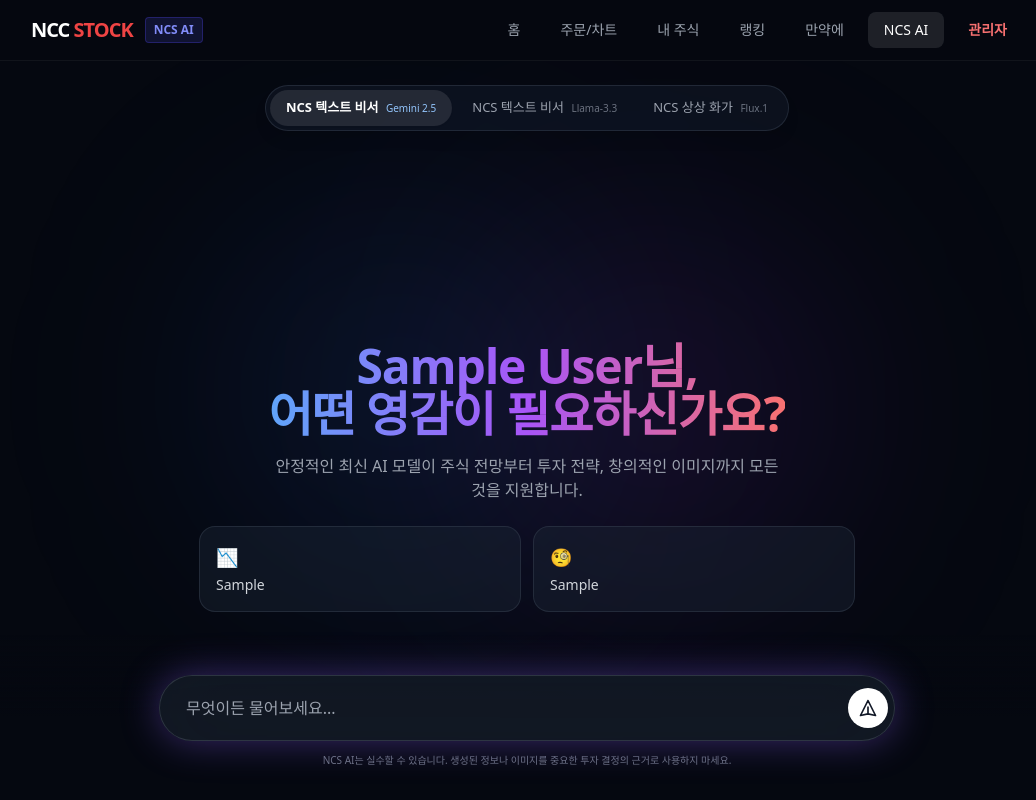
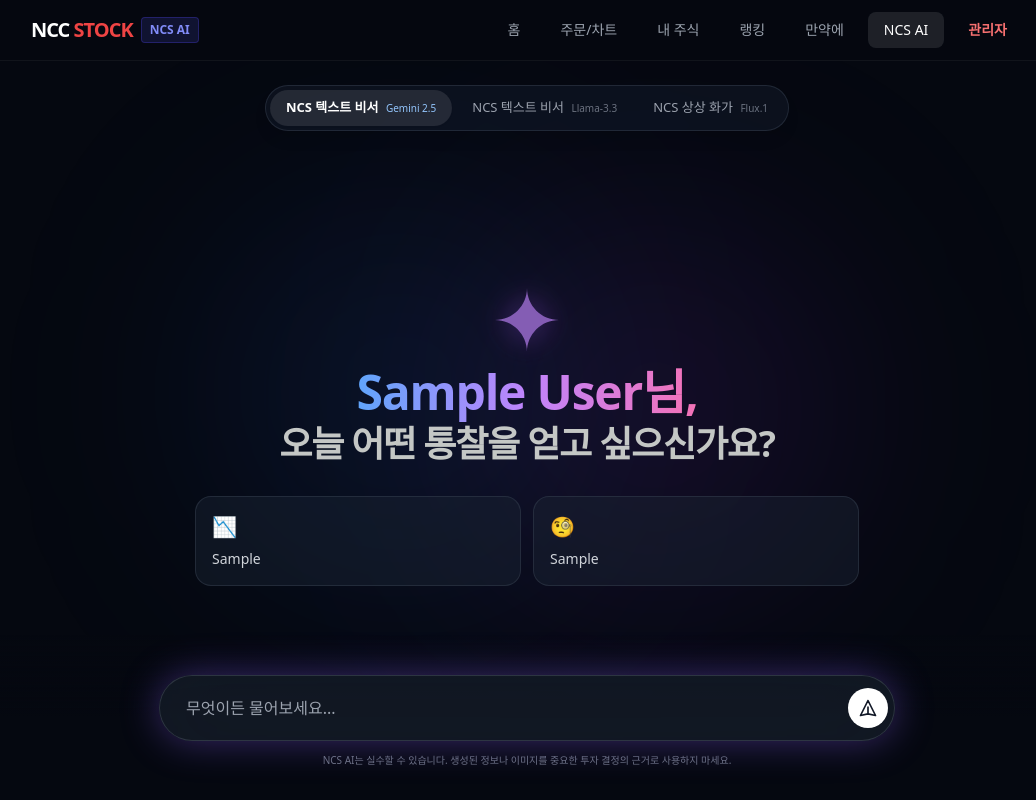
Before and after one commit to nodejs0330-cloud/my-stock-app, a Flask app: template templates/ai.html in a window 1280 px wide. Shown: the whole page, without its empty margins (113-1149 px from the left). Run offline with Flask 3, Linux system fonts and the light colour scheme; the visitor is signed in with stand-in values (Sample User, id 1); the template is opened without the code that fills it: most values are stand-ins (such as "Sample title", 1, 10 or a date in 2020); some libraries are stand-ins or nearby versions.

Commit message:
ui 개선

```diff
--- a/templates/ai.html
+++ b/templates/ai.html
@@ -21,8 +21,19 @@
 
     <header class="w-full bg-[#050810]/80 backdrop-blur-md border-b border-white/5 sticky top-0 z-40">
         <div class="max-w-5xl mx-auto px-4 py-3 flex justify-between items-center">
-            <div class="flex items-center space-x-3">
-                <span class="text-xl font-black text-white tracking-tighter">NCC <span class="text-red-500">STOCK</span></span>
+
+            <!-- 상단 로고 (모바일/데스크탑 분기) -->
+            <div class="flex items-center space-x-2">
+                <!-- 데스크탑에서는 NCC STOCK -->
+                <span class="hidden md:inline text-xl font-black text-white tracking-tighter">NCC <span class="text-red-500">STOCK</span></span>
+
+                <!-- 모바일에서는 (로고) NCS AI -->
+                <span class="md:hidden flex items-center space-x-1.5 text-white font-bold text-lg">
+                    <svg class="w-5 h-5 text-purple-400 drop-shadow-[0_0_8px_rgba(168,85,247,0.5)]" fill="currentColor" viewBox="0 0 24 24"><path d="M12 0C12 6.627 17.373 12 24 12C17.373 12 12 17.373 12 24C12 17.373 6.627 12 0 12C6.627 12 12 6.627 12 0Z"/></svg>
+                    <span>NCS AI</span>
+                </span>
+
+                <!-- 데스크탑 전용 뱃지 -->
                 <span class="hidden md:inline-block text-xs font-bold text-indigo-400 bg-indigo-900/30 px-2 py-1 rounded border border-indigo-800/50">NCS AI</span>
             </div>
 
@@ -57,24 +68,28 @@
         </div>
 
         <div id="welcome-message" class="flex flex-col items-center justify-center flex-grow mt-2 md:mt-10 transition-opacity duration-500 min-h-[300px]">
-            <!-- Gemini 스타일 SVG 로고 -->
-            <div class="mb-4 text-transparent bg-clip-text text-purple-400 flex justify-center">
-                <svg class="w-14 h-14 md:w-16 md:h-16 drop-shadow-[0_0_15px_rgba(168,85,247,0.5)] animate-pulse" fill="currentColor" viewBox="0 0 24 24">
+            <!-- 중앙 상단 Gemini 스타일 SVG 로고 -->
+            <div class="mb-4 text-purple-400 flex justify-center">
+                <svg class="w-12 h-12 md:w-16 md:h-16 drop-shadow-[0_0_15px_rgba(168,85,247,0.6)] animate-pulse" fill="currentColor" viewBox="0 0 24 24">
                     <path d="M12 0C12 6.627 17.373 12 24 12C17.373 12 12 17.373 12 24C12 17.373 6.627 12 0 12C6.627 12 12 6.627 12 0Z"/>
                 </svg>
             </div>
 
-            <h1 id="greeting-text" class="text-2xl md:text-5xl font-black text-transparent bg-clip-text bg-gradient-to-r from-blue-400 via-purple-500 to-red-400 text-center tracking-tight mb-4 leading-tight">
-                {{ session.name }}님,<br>무엇을 도와드릴까요?
+            <!-- 인사말 텍스트 (Gemini 스타일 적용) -->
+            <h1 class="text-3xl md:text-5xl font-semibold text-center tracking-tight mb-8 leading-tight">
+                <span class="text-transparent bg-clip-text bg-gradient-to-r from-blue-400 via-purple-400 to-pink-400">{{ session.name }}님,</span><br>
+                <span id="dynamic-greeting" class="text-[#c4c7c5] mt-2 block text-2xl md:text-4xl">무엇을 도와드릴까요?</span>
             </h1>
-            <p class="text-gray-400 text-center text-xs md:text-base max-w-lg mb-6">안정적인 최신 AI 모델이 주식 전망부터 투자 전략, 창의적인 이미지까지 모든 것을 지원합니다.</p>
 
-            <div class="grid grid-cols-1 md:grid-cols-2 gap-2 md:gap-3 w-full max-w-2xl px-2" id="suggested-queries">
-                <button onclick="setInputAndSend(`{{ rec_q1 }}`)" class="bg-gray-800/40 hover:bg-gray-800/80 border border-gray-700/50 p-3 md:p-4 rounded-2xl text-left transition text-[13px] md:text-sm text-gray-300">
-                    <span class="block text-lg mb-1">📉</span> <span class="line-clamp-2">{{ rec_q1 }}</span>
+            <!-- 추천 질문 (항상 2열 유지) -->
+            <div class="grid grid-cols-2 gap-2 md:gap-3 w-full max-w-2xl px-1" id="suggested-queries">
+                <button onclick="setInputAndSend(`{{ rec_q1 }}`)" class="bg-gray-800/40 hover:bg-gray-800/80 border border-gray-700/50 p-3 md:p-4 rounded-2xl text-left transition flex flex-col">
+                    <span class="block text-xl mb-1 sm:mb-2">📉</span>
+                    <span class="text-[11px] sm:text-sm text-gray-300 line-clamp-3 md:line-clamp-2 leading-snug">{{ rec_q1 }}</span>
                 </button>
-                <button onclick="setInputAndSend(`{{ rec_q2 }}`)" class="bg-gray-800/40 hover:bg-gray-800/80 border border-gray-700/50 p-3 md:p-4 rounded-2xl text-left transition text-[13px] md:text-sm text-gray-300">
-                    <span class="block text-lg mb-1">🧐</span> <span class="line-clamp-2">{{ rec_q2 }}</span>
+                <button onclick="setInputAndSend(`{{ rec_q2 }}`)" class="bg-gray-800/40 hover:bg-gray-800/80 border border-gray-700/50 p-3 md:p-4 rounded-2xl text-left transition flex flex-col">
+                    <span class="block text-xl mb-1 sm:mb-2">🧐</span>
+                    <span class="text-[11px] sm:text-sm text-gray-300 line-clamp-3 md:line-clamp-2 leading-snug">{{ rec_q2 }}</span>
                 </button>
             </div>
         </div>
@@ -104,7 +119,6 @@
         <a href="{{ url_for('ranking') }}" class="flex-none w-14 flex flex-col items-center justify-center text-gray-500 hover:text-white transition-colors"><span class="text-2xl mb-1 opacity-60">🏆</span><span class="text-[9px] font-medium">랭킹</span></a>
         <a href="{{ url_for('simulation') }}" class="flex-none w-14 flex flex-col items-center justify-center text-gray-500 hover:text-white transition-colors"><span class="text-2xl mb-1 opacity-60">🤔</span><span class="text-[9px] font-medium">만약에</span></a>
         <a href="{{ url_for('ai_page') }}" class="flex-none w-14 flex flex-col items-center justify-center text-indigo-400">
-            <!-- 하단 메뉴 아이콘 SVG 로 교체 -->
             <span class="mb-1 text-purple-400 drop-shadow-[0_0_8px_rgba(168,85,247,0.6)]">
                 <svg class="w-6 h-6" fill="currentColor" viewBox="0 0 24 24"><path d="M12 0C12 6.627 17.373 12 24 12C17.373 12 12 17.373 12 24C12 17.373 6.627 12 0 12C6.627 12 12 6.627 12 0Z"/></svg>
             </span>
@@ -114,16 +128,15 @@
 </div>
 
 <script>
-    // --- 2-2. 랜덤 인사말 기능 ---
+    // --- 랜덤 인사말 로직 ---
     const greetings = [
         "오늘 어떤 통찰을 얻고 싶으신가요?",
         "어떤 영감이 필요하신가요?",
         "투자에 대한 고민, 함께 나누어 볼까요?",
         "새로운 아이디어가 필요하신가요?",
-        "무엇이든 물어보세요, 대답할 준비가 되었습니다."
+        "무엇이든 물어보세요."
     ];
-    const randomGreeting = greetings[Math.floor(Math.random() * greetings.length)];
-    document.getElementById('greeting-text').innerHTML = `{{ session.name }}님,<br>${randomGreeting}`;
+    document.getElementById('dynamic-greeting').innerText = greetings[Math.floor(Math.random() * greetings.length)];
 
     let currentMode = 'gemini';
     const chatHistory = [];
@@ -135,16 +148,14 @@
     const suggestedQueries = document.getElementById('suggested-queries');
     const nvidiaWarning = document.getElementById('nvidia-warning');
 
-    // --- 2-1. 사용자 스크롤 추적 및 자동 스크롤 제어 ---
+    // --- 사용자 스크롤 추적 및 자동 스크롤 제어 ---
     let isUserScrolling = false;
     chatContainer.addEventListener('scroll', () => {
-        // 스크롤이 맨 밑에서 10px 이상 위로 올라갔는지 판단
         const isAtBottom = chatContainer.scrollHeight - chatContainer.scrollTop <= chatContainer.clientHeight + 10;
         isUserScrolling = !isAtBottom;
     });
 
     function scrollToBottom() {
-        // 사용자가 위로 스크롤한 상태가 아닐 때만 맨 아래로 이동
         if (!isUserScrolling) {
             chatContainer.scrollTo({ top: chatContainer.scrollHeight, behavior: 'smooth' });
         }
@@ -184,7 +195,7 @@
             btnImage.innerHTML = 'NCS 상상 화가 <span class="text-[10px] text-pink-300 ml-1 font-normal">Flux.1</span>';
             inputEl.placeholder = "생성하고 싶은 이미지를 영어/한국어로 묘사해주세요...";
             suggestedQueries.classList.add('hidden');
-            nvidiaWarning.classList.add('hidden');
+            nvidiaWarning.classList.remove('hidden'); // Flux 모델도 NVIDIA 무료 서버이므로 경고창 활성화
         }
     }
 
@@ -246,7 +257,6 @@
         wrapper.appendChild(bubble);
         messagesDiv.appendChild(wrapper);
 
-        // 메시지 추가 시 사용자가 스크롤을 올려둔 상태가 아니면 무조건 오토스크롤 실행
         if (!isUserScrolling) {
             chatContainer.scrollTo({ top: chatContainer.scrollHeight, behavior: 'instant' });
         }
@@ -275,7 +285,6 @@
         if (!text) return;
 
         if (!retryText && !skipHistory) {
-            // 새 질문 전송 시 오토 스크롤 락 해제
             isUserScrolling = false;
             appendMessage('user', text);
             chatHistory.push({ role: "user", content: text });
```
